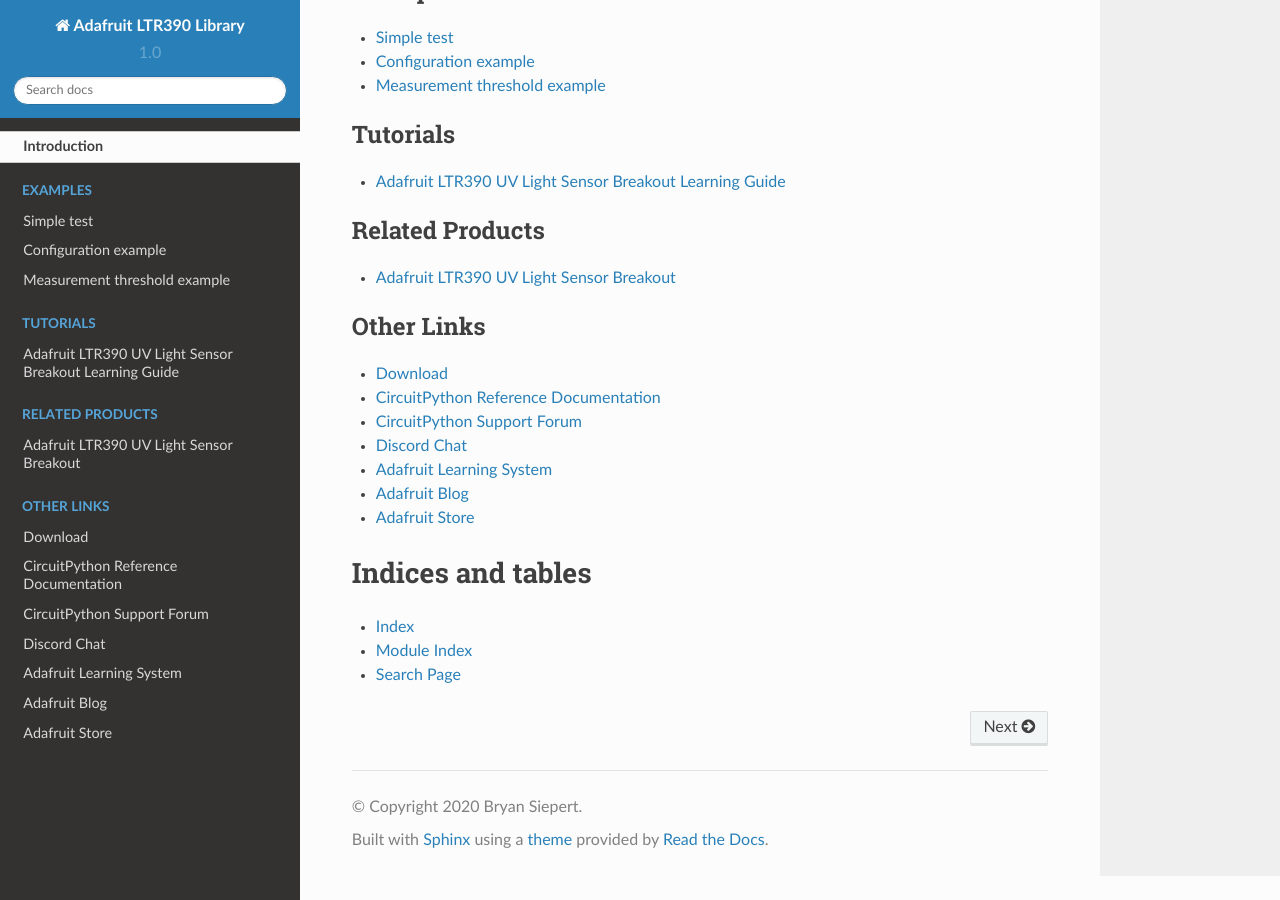
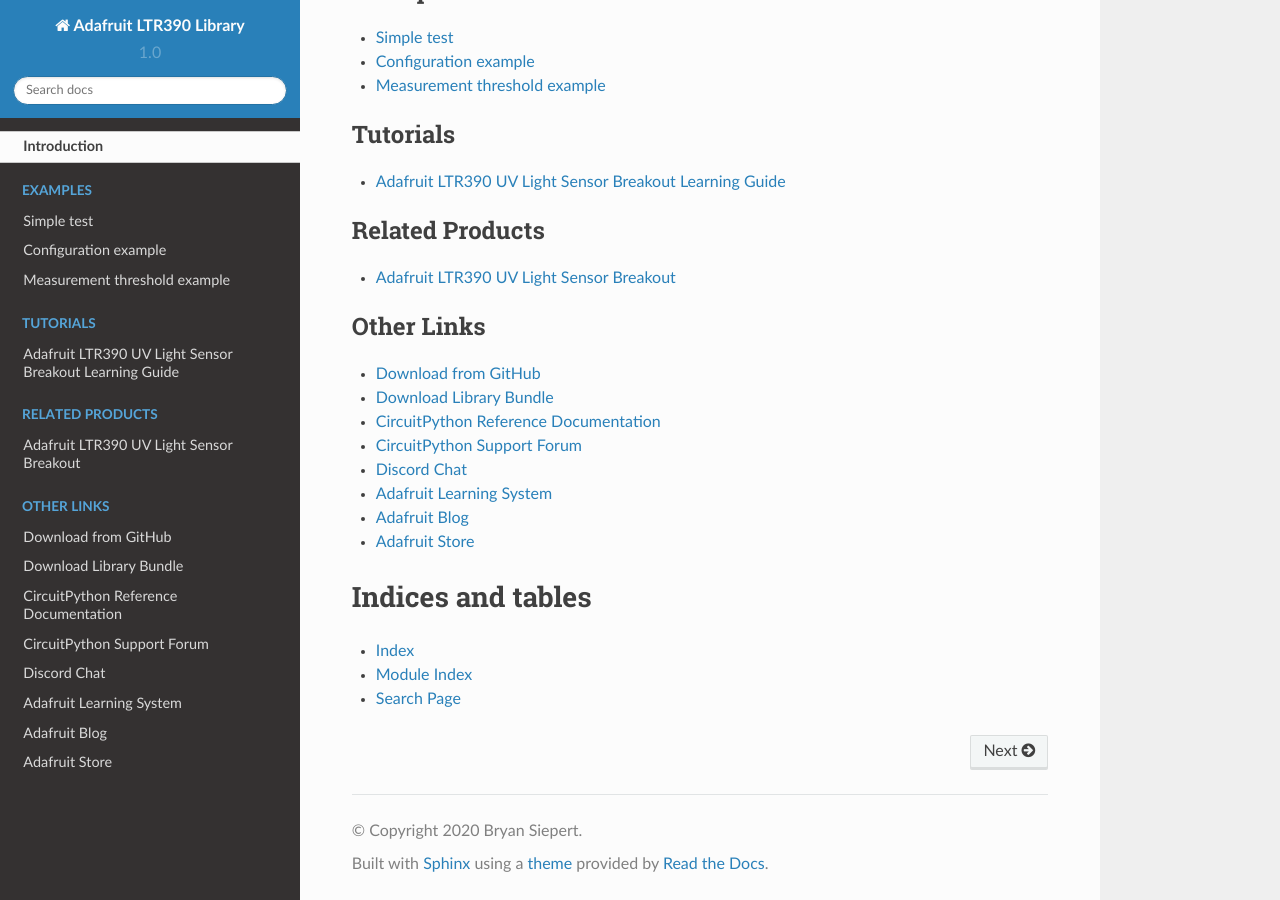
Before and after one commit to adafruit/Adafruit_CircuitPython_LTR390, a Sphinx documentation site: the page built from docs/index.rst, in a window 1280 px wide and 900 px high, scrolled down 1661 px. Built offline with Sphinx 7.4.7 and the Read the Docs theme 2.0.0, drawn with Linux system fonts in a browser that asks for light colours.

Commit message:
Added cp.org link to index.rst

```diff
--- a/docs/index.rst
+++ b/docs/index.rst
@@ -33,7 +33,8 @@
 .. toctree::
     :caption: Other Links
 
-    Download <https://github.com/adafruit/Adafruit_CircuitPython_LTR390/releases/latest>
+    Download from GitHub <https://github.com/adafruit/Adafruit_CircuitPython_LTR390/releases/latest>
+    Download Library Bundle <https://circuitpython.org/libraries>
     CircuitPython Reference Documentation <https://docs.circuitpython.org>
     CircuitPython Support Forum <https://forums.adafruit.com/viewforum.php?f=60>
     Discord Chat <https://adafru.it/discord>
```
